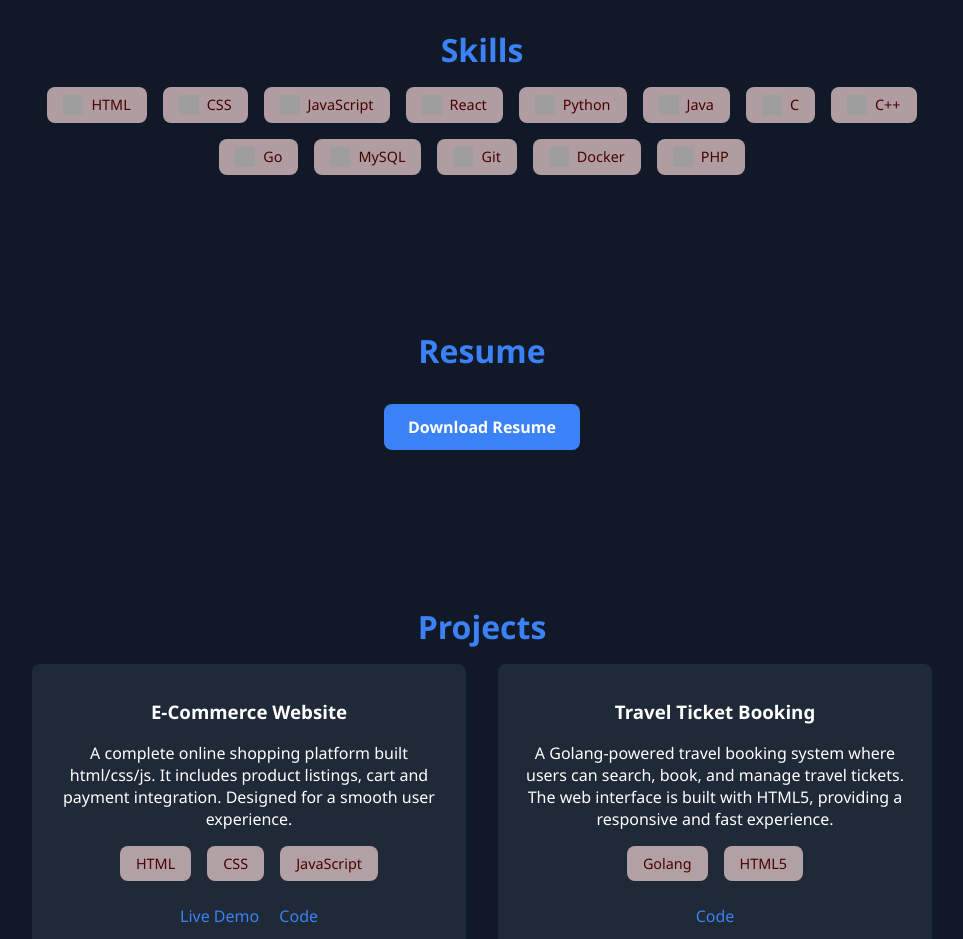
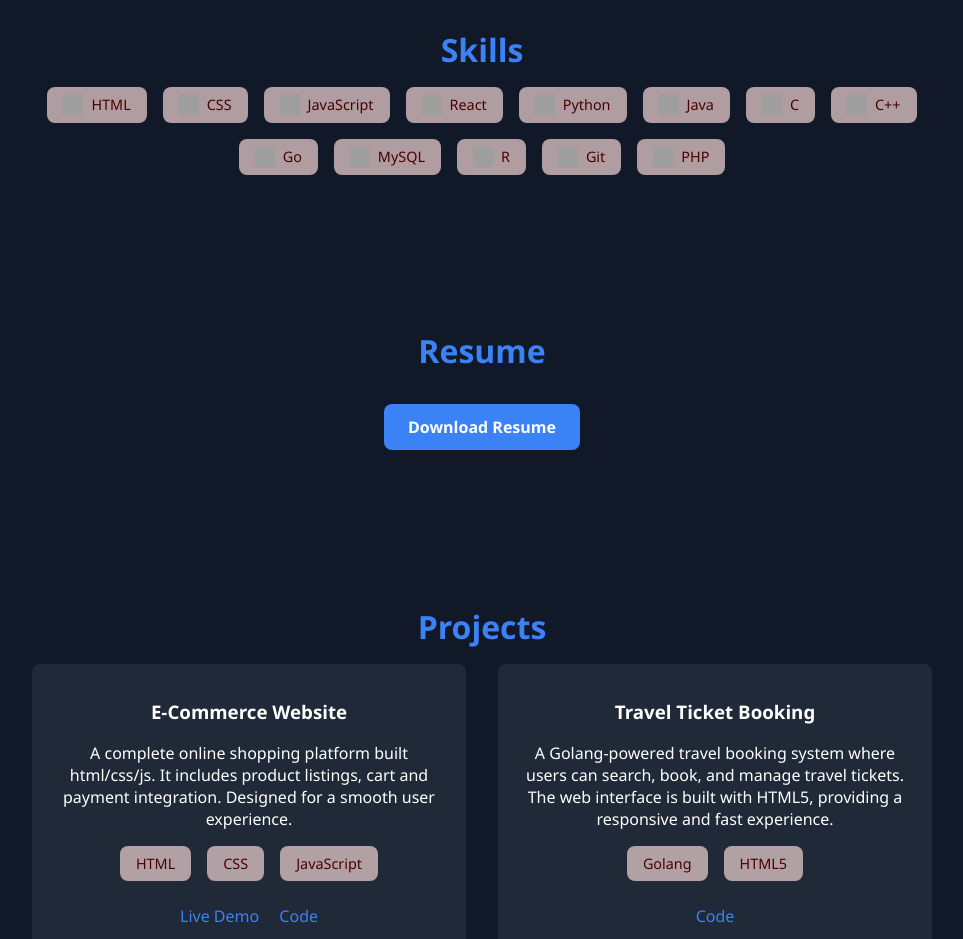
Before and after one commit to kirthiv29/kirthiv.tech, a plain HTML site: page index.html in a window 1280 px wide. Shown: the part 1080-2019 px from the top of the page, without its empty margins (158-1121 px from the left). Drawn offline with Linux system fonts and the light colour scheme; grey boxes are pictures that could not be loaded.

Commit message:
Update index.html

```diff
--- a/index.html
+++ b/index.html
@@ -289,8 +289,8 @@
     <div class="skill-button"><img src="https://cdn.jsdelivr.net/gh/devicons/devicon/icons/cplusplus/cplusplus-original.svg" alt="C++" />C++</div>
     <div class="skill-button"><img src="https://cdn.jsdelivr.net/gh/devicons/devicon/icons/go/go-original.svg" alt="Go" />Go</div>
     <div class="skill-button"><img src="https://cdn.jsdelivr.net/gh/devicons/devicon/icons/mysql/mysql-original.svg" alt="MySQL" />MySQL</div>
+    <div class="skill-button"><img src="https://cdn.jsdelivr.net/gh/devicons/devicon/icons/r/r-original.svg" alt="R"/>R</div>
     <div class="skill-button"><img src="https://cdn.jsdelivr.net/gh/devicons/devicon/icons/git/git-original.svg" alt="Git" />Git</div>
-    <div class="skill-button"><img src="https://cdn.jsdelivr.net/gh/devicons/devicon/icons/docker/docker-original.svg" alt="Docker" />Docker</div>
     <div class="skill-button"><img src="https://cdn.jsdelivr.net/gh/devicons/devicon/icons/php/php-original.svg" alt="PHP" />PHP</div>
   </div>
 </section>
```
